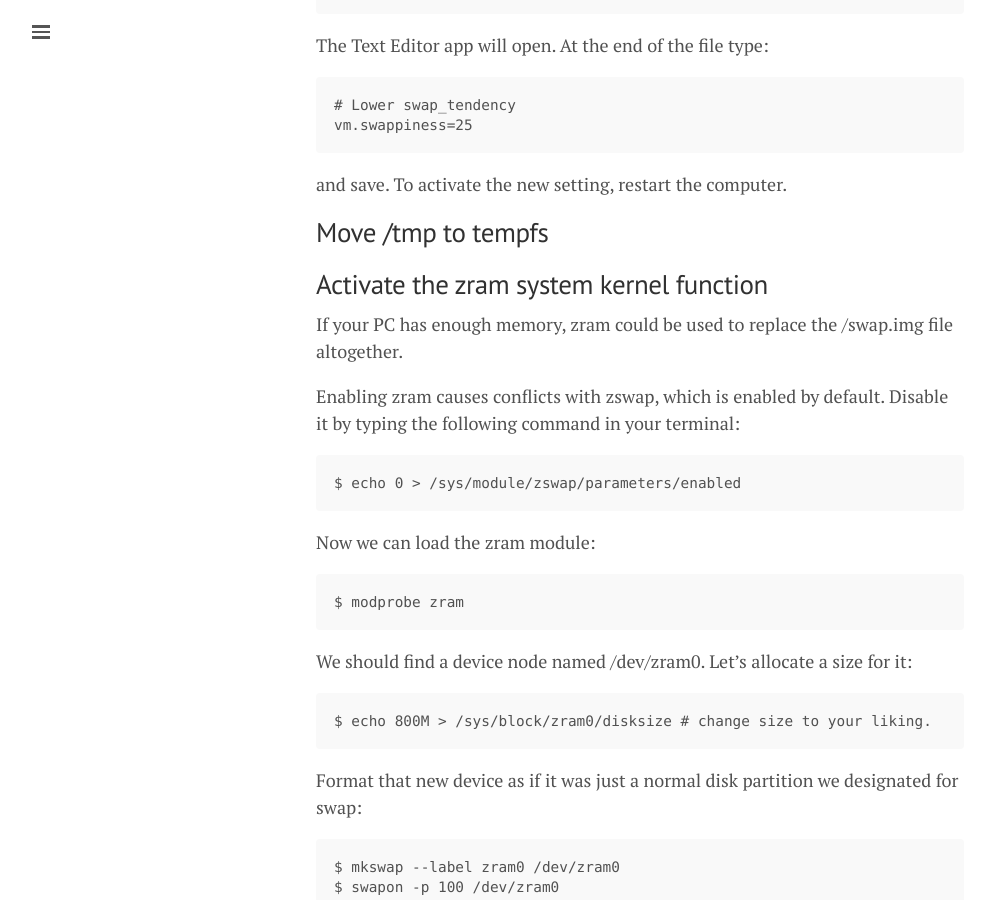
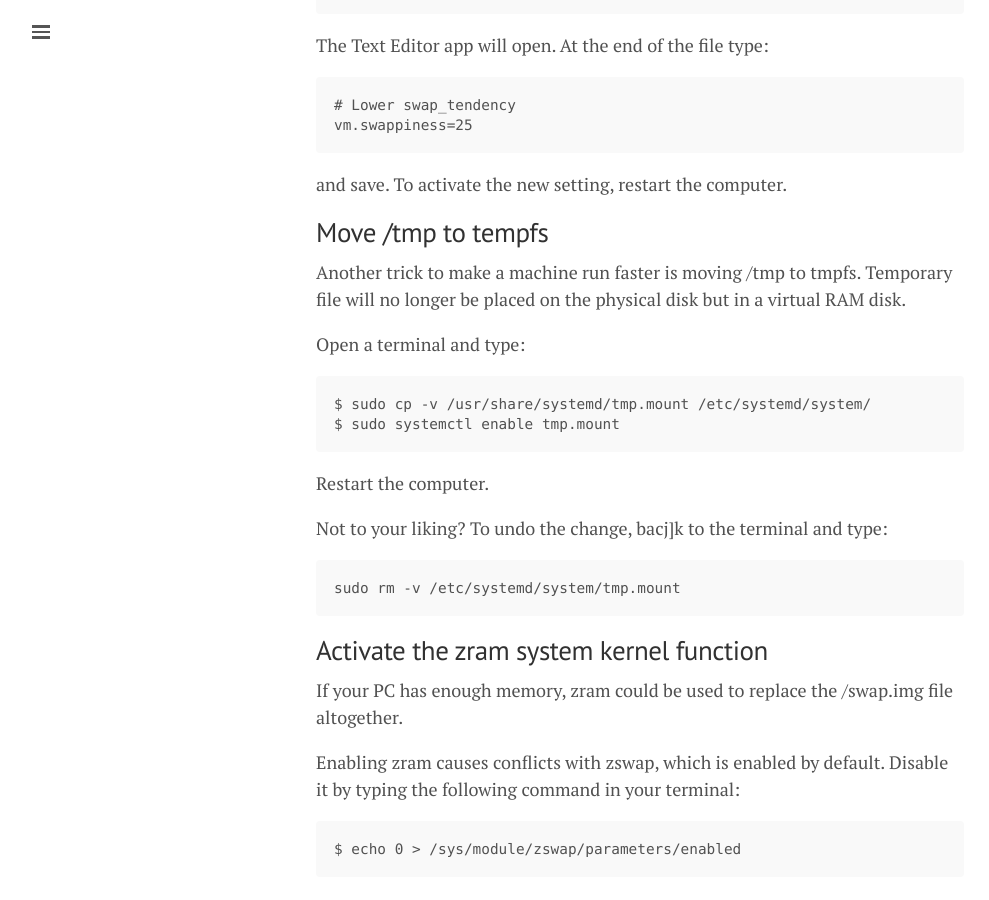
Before and after one commit to lgeurts/lgeurts.github.io, a Jekyll site: the page built from _posts/2022-10-03-optimizing-ubuntu-22.04.1-jammy-jellyfish.md, in a window 1280 px wide and 900 px high, scrolled down 1039 px. Shown: the whole window, without its empty margins (0-989 px from the left). Built offline with Jekyll 4.4.1, drawn with Linux system fonts in a browser that asks for light colours; nearby versions of some CDN libraries; comment, search, counter and statistics services are not loaded.

Commit message:
Update 2022-10-03-optimizing-ubuntu-22.04.1-jammy-jellyfish.md

````diff
--- a/_posts/2022-10-03-optimizing-ubuntu-22.04.1-jammy-jellyfish.md
+++ b/_posts/2022-10-03-optimizing-ubuntu-22.04.1-jammy-jellyfish.md
@@ -36,6 +36,20 @@ vm.swappiness=25
 and save. To activate the new setting, restart the computer.
 
 ## Move /tmp to tempfs
+
+Another trick to make a machine run faster is moving /tmp to tmpfs. Temporary file will no longer be placed on the physical disk but in a virtual RAM disk.
+
+Open a terminal and type:
+```
+$ sudo cp -v /usr/share/systemd/tmp.mount /etc/systemd/system/
+$ sudo systemctl enable tmp.mount
+```
+Restart the computer.
+
+Not to your liking? To undo the change, bacj]k to the terminal and type:
+```
+sudo rm -v /etc/systemd/system/tmp.mount
+```
 
 ## Activate the zram system kernel function
 
````
